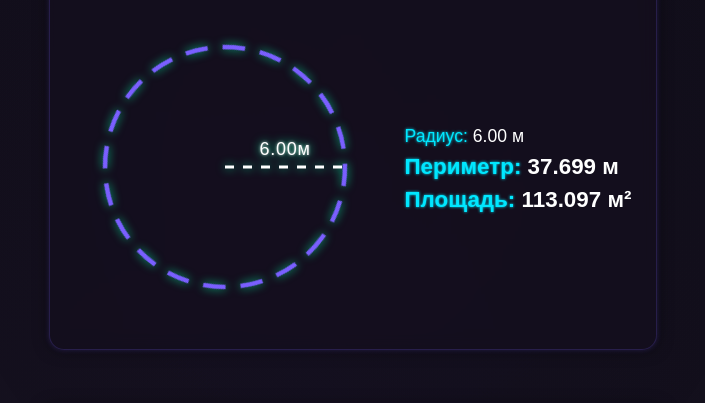
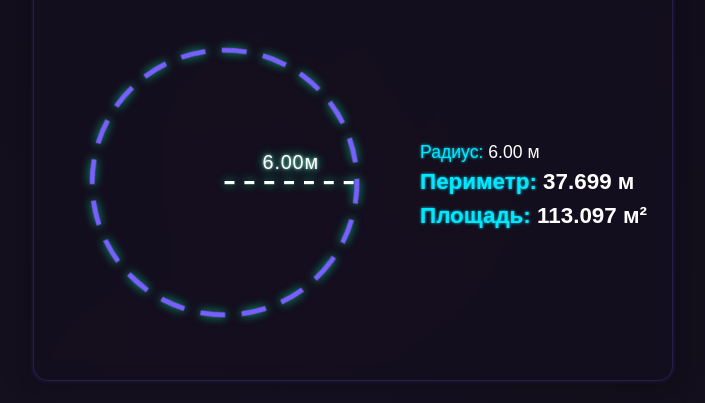
Before and after one commit to ixsize221/figure-ui-ts, a website built with Vite: page index.html in a window 1280 px wide. Shown: the part 244-647 px from the top of the page, without its empty margins (287-992 px from the left). Built offline with nearby package versions, Linux system fonts and the light colour scheme.

Commit message:
небольшие правки дизайна

```diff
--- a/src/css/style.css
+++ b/src/css/style.css
@@ -112,6 +112,7 @@ body::before {
     0 0 5px rgba(122, 95, 255, 0.3);
   backdrop-filter: blur(8px);
   transition: all 0.4s ease;
+  min-width: 640px;
 }
 
 .shape-card:hover {
@@ -159,6 +160,8 @@ body::before {
   display: flex;
   gap: 30px;
   margin-top: 20px;
+  justify-content: space-between;
+  /*! width: 100%; */
 }
 
 .shape-visual {
@@ -167,7 +170,7 @@ body::before {
 }
 
 .shape-properties {
-  flex: 1;
+  /*! flex: 1; */
   display: flex;
   flex-direction: column;
   justify-content: center;
```
